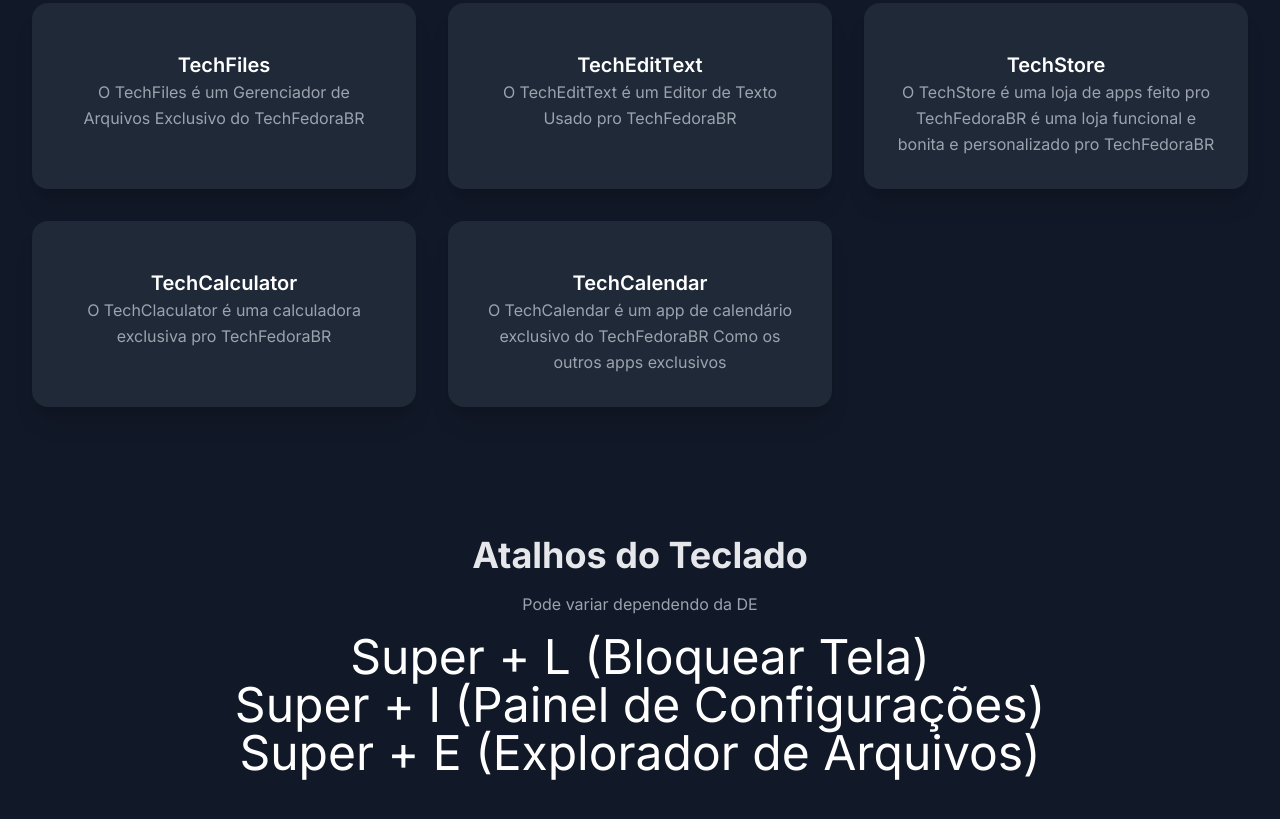
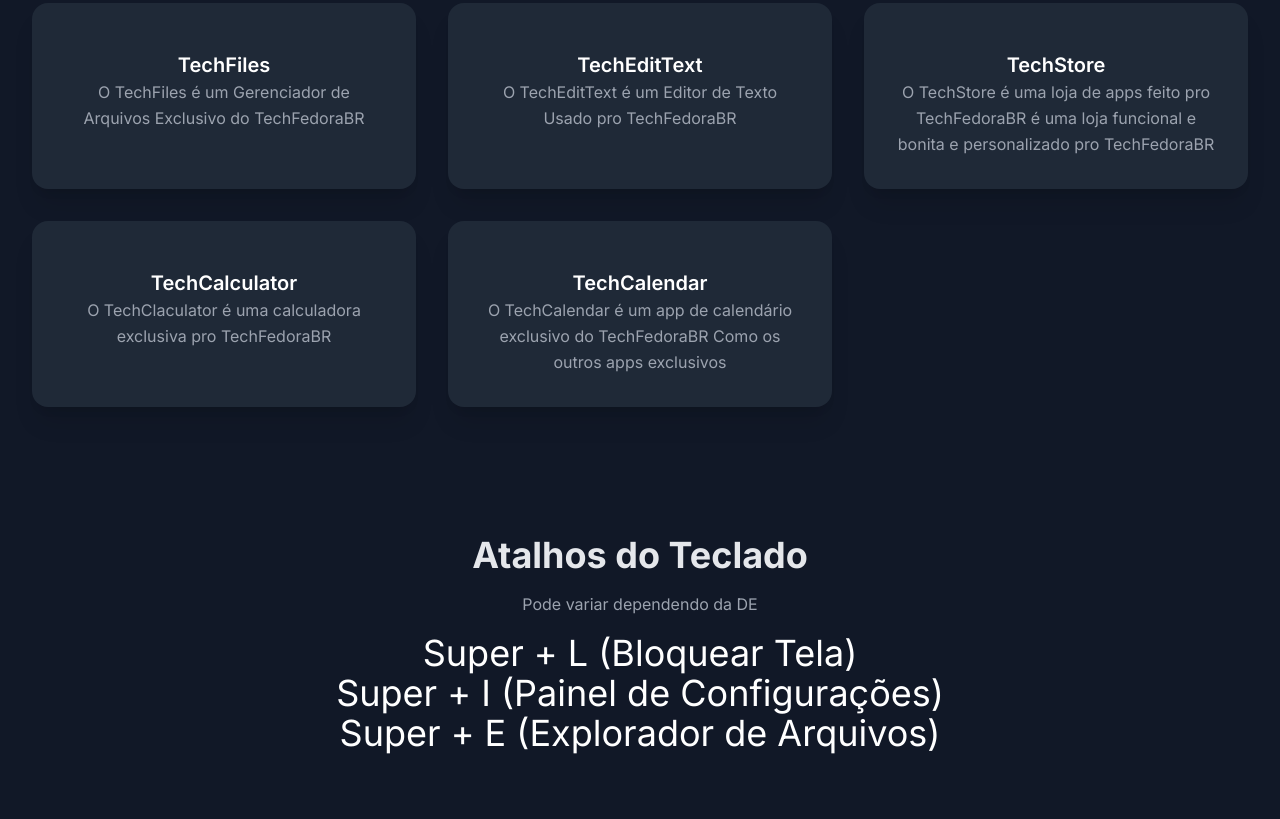
Before and after one commit to TechFedoraOFC/TechFedoraOFC.github.io, a plain HTML site: page recursos.html in a window 1280 px wide. Shown: the part 391-1210 px from the top of the page. Drawn offline with nearby package versions, Linux system fonts and the light colour scheme.

Commit message:
Update recursos.html

```diff
--- a/recursos.html
+++ b/recursos.html
@@ -111,7 +111,7 @@
             <p class="text-gray-400 max-w-3xl mx-auto section-text transition-colors">
                 Pode variar dependendo da DE
             </p>
-            <ul class="text-3xl md:text-4xl lg:text-5xl">
+            <ul class="text-3xl md:text-4xl">
                 <li>Super + L (Bloquear Tela)</li>
                 <li>Super + I (Painel de Configurações)</li>
                 <li>Super + E (Explorador de Arquivos)</li>
```
